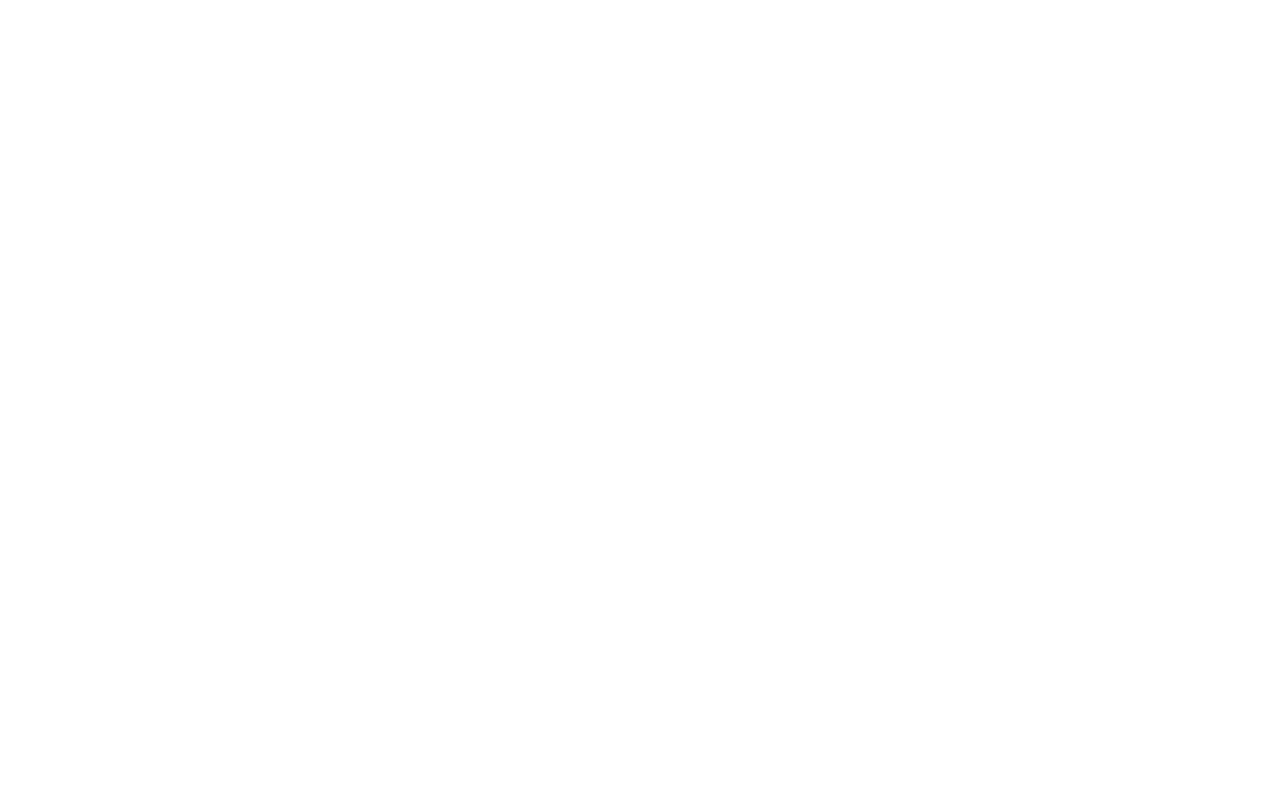
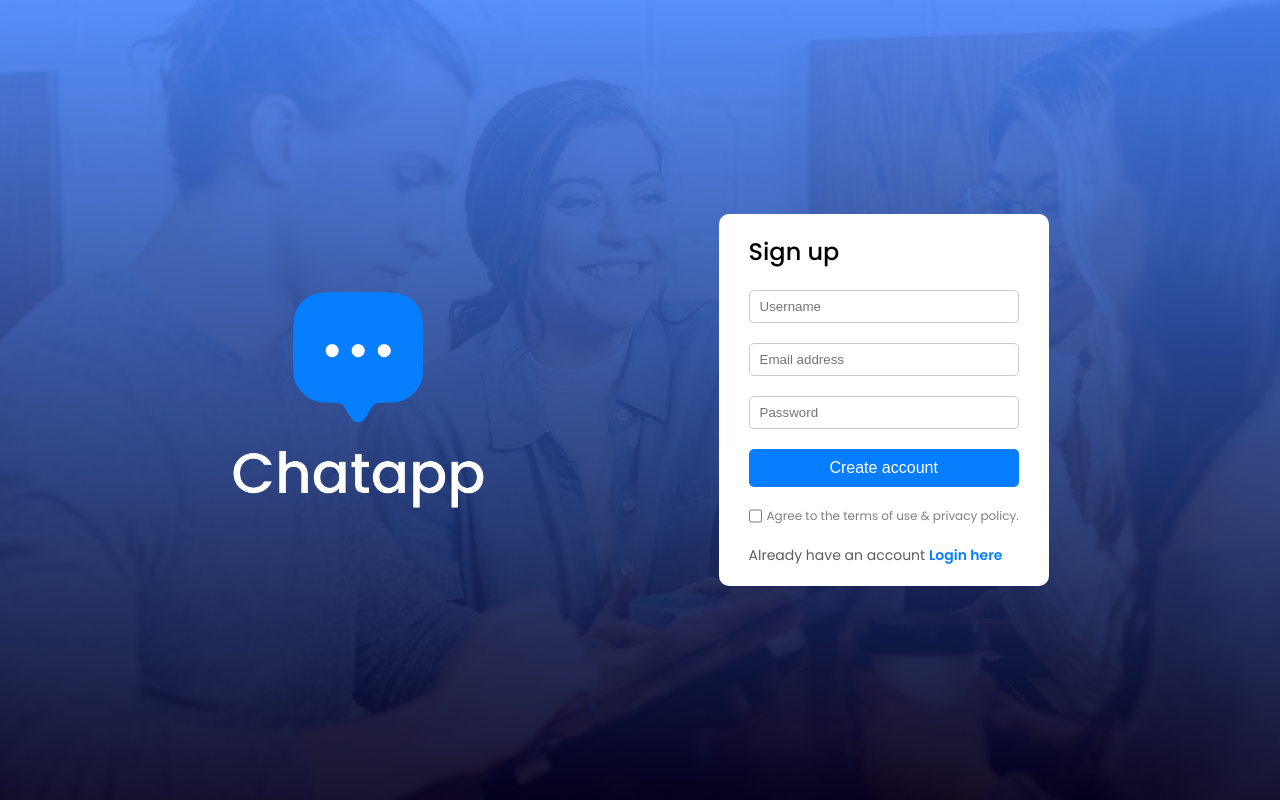
Before and after one commit to ValeryRaikov/Chat-App, a React (Vite) app in the folder client/: page / in a window 1280 px wide. Built offline with nearby package versions, Linux system fonts and the light colour scheme.

Commit message:
Create Login logic and style

```diff
--- a/client/public/base.css
+++ b/client/public/base.css
@@ -1,5 +1,11 @@
+@import url('https://fonts.googleapis.com/css2?family=Poppins:ital,wght@0,100;0,200;0,300;0,400;0,500;0,600;0,700;0,800;0,900;1,100;1,200;1,300;1,400;1,500;1,600;1,700;1,800;1,900&family=Raleway:ital,wght@0,100..900;1,100..900&family=Roboto:ital,wght@0,100;0,300;0,400;0,500;0,700;0,900;1,100;1,300;1,400;1,500;1,700;1,900&display=swap');
+
 * {
     padding: 0;
     margin: 0;
     box-sizing: border-box;
 }
+
+html {
+    font: 16px/1.5 Poppins, sans-serif;
+}
--- a/client/src/components/login/Login.css
+++ b/client/src/components/login/Login.css
@@ -0,0 +1,66 @@
+.login {
+    height: 100vh;
+    background: url(/background.png) no-repeat;
+    background-size: cover;
+    display: flex;
+    align-items: center;
+    justify-content: space-evenly;
+}
+
+.login .logo {
+    width: max(20vw, 200px);
+}
+
+.login-form {
+    background-color: #fff;
+    padding: 20px 30px;
+    display: flex;
+    flex-direction: column;
+    gap: 20px;
+    border-radius: 10px;
+}
+
+.login-form h2 {
+    font-weight: 500;
+}
+
+.form-input {
+    padding: 8px 10px;
+    border: 1px solid #c9c9c9;
+    border-radius: 5px;
+    outline-color: #077eff;
+}
+
+.login-form button {
+    padding: 10px;
+    background-color: #077eff;
+    color: #fff;
+    font-size: 16px;
+    border: none;
+    border-radius: 5px;
+    cursor: pointer;
+}
+
+.login-term {
+    display: flex;
+    gap: 5px;
+    font-size: 12px;
+    color: #808080;
+}
+
+.login-forgot {
+    display: flex;
+    flex-direction: column;
+    gap: 5px;
+}
+
+.login-toggle {
+    font-size: 14px;
+    color: #5c5c5c;
+}
+
+.login-toggle span {
+    font-weight: 600;
+    color: #077eff;
+    cursor: pointer;
+}
--- a/client/src/components/login/Login.jsx
+++ b/client/src/components/login/Login.jsx
@@ -1,7 +1,33 @@
+import { useState } from 'react';
+
 import './Login.css';
+import assets from '../../assets/assets';
 
 export default function Login() {
+    const [currState, setCurrState] = useState('Sign up');
+
     return (
-        <></>
+        <div className="login">
+            <img src={assets.logo_big} alt={assets.logo_big.toString()} className="logo" />
+            <form className="login-form">
+                <h2>{currState}</h2>
+                {currState === 'Sign up' &&
+                    <input type="text" placeholder="Username" className="form-input" required />
+                }
+                <input type="email" placeholder="Email address" className="form-input" required />
+                <input type="password" placeholder="Password" className="form-input" required />
+                <button type="submit">{currState === 'Sign up' ? 'Create account' : 'Login'}</button>
+                <div className="login-term">
+                    <input type="checkbox" />
+                    <p>Agree to the terms of use & privacy policy.</p>
+                </div>
+                <div className="login-forgot">
+                    {currState === 'Sign up'
+                        ? <p className="login-toggle">Already have an account <span onClick={() => setCurrState('Login')}>Login here</span></p>
+                        : <p className="login-toggle">Create an account <span onClick={() => setCurrState('Sign up')}>Click here</span></p>
+                    }
+                </div>
+            </form>
+        </div>
     );
 }
```
Also changed, not shown: client/public/background.png (renamed from client/src/assets/background.png).
